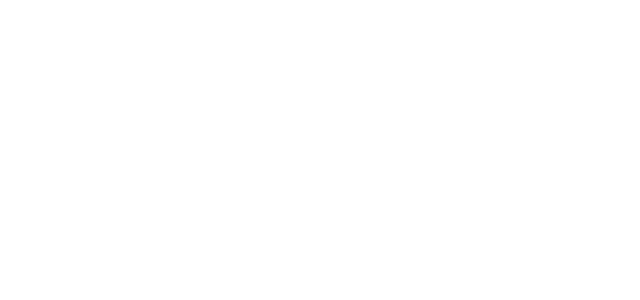
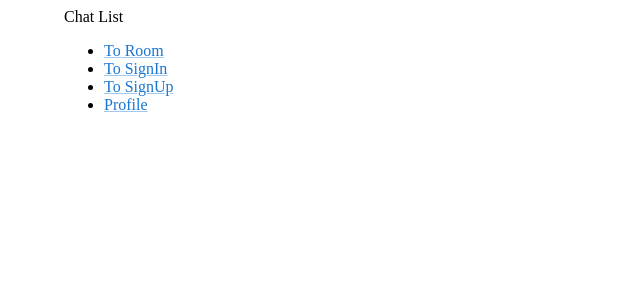
Before and after one commit to denis-larin-22/myChat, a React (Create React App) app: page / in a window 1280 px wide. Shown: the top 300 px of the page, without its empty margins (0-640 px from the left). Built offline with nearby package versions, Linux system fonts and the light colour scheme.

Commit message:
Reconfiguring router config

```diff
--- a/src/core/router/index.js
+++ b/src/core/router/index.js
@@ -1,15 +1,32 @@
+/* eslint-disable react/react-in-jsx-scope */
 import { createBrowserRouter } from 'react-router-dom';
 import { Root } from '../../views/Root';
 import AuthSignIn from '../../views/auth/SignIn';
 import AuthSignUp from '../../views/auth/SignUp';
 import { AuthForgot } from '../../views/auth/Forgot';
+import { ChatList, ChatRoom } from '../../views/chat/index';
+import { UserProfile } from '../../views/user/Profile/index.jsx';
 
 
 
 export const routes = createBrowserRouter([
     {
         path: '/',
-        element: <Root/>
+        element: <Root/>,
+        children: [
+            {
+                index: true,
+                element: <ChatList />,
+            },
+            {
+                path: ':roomId',
+                element: <ChatRoom />,
+            },
+            {
+                path: '/profile',
+                element: <UserProfile />,
+            },
+        ],
     },
     {
         path: '/signin',
--- a/src/views/Root/index.js
+++ /dev/null
@@ -1,11 +0,0 @@
-import { Container } from "@mui/material";
-
-import { Header } from "./components/Header";
-
-export const Root = () => {
-    return (
-        <Container>
-            <Header/>
-        </Container>
-    )
-}
--- /dev/null
+++ b/src/views/Root/index.jsx
@@ -0,0 +1,13 @@
+import { Container } from '@mui/material';
+
+import { Header } from './components/Header';
+import { Outlet } from 'react-router';
+
+export const Root = () => {
+    return (
+        <Container>
+            <Header />
+            <Outlet />
+        </Container>
+    );
+};
--- a/src/views/auth/Forgot/index.js
+++ b/src/views/auth/Forgot/index.js
@@ -1,3 +1,3 @@
 export const AuthForgot = () => {
-    return null
-}
+    return null;
+};
--- a/src/views/auth/SignIn/index.js
+++ b/src/views/auth/SignIn/index.js
@@ -13,6 +13,7 @@ import Typography from '@mui/material/Typography';
 import Container from '@mui/material/Container';
 import { createTheme, ThemeProvider } from '@mui/material/styles';
 import { Copyright } from '../../../shared/components/Copyright';
+import { Outlet } from 'react-router';
 
 // TODO remove, this demo shouldn't need to reset the theme.
 
@@ -87,13 +88,14 @@ export default function AuthSignIn() {
                             </Grid>
                             <Grid item>
                                 <Link href="/signup" variant="body2">
-                  {"Don't have an account? Sign Up"}
+                                    {'Don\'t have an account? Sign Up'}
                                 </Link>
                             </Grid>
                         </Grid>
                     </Box>
                 </Box>
                 <Copyright sx={{ mt: 8, mb: 4 }} />
+                <Outlet/>
             </Container>
         </ThemeProvider>
     );
--- a/src/views/chat/List/index.js
+++ b/src/views/chat/List/index.js
@@ -1,3 +1,24 @@
+import { Link } from '@mui/material';
+
+
 export const ChatList = () => {
-    return null
-}
+    return (
+        <div>
+          Chat List
+            <ul>
+                <li>
+                    <Link href="/123">To Room</Link>
+                </li>
+                <li>
+                    <Link href="/signin">To SignIn</Link>
+                </li>
+                <li>
+                    <Link href="/signup">To SignUp</Link>
+                </li>
+                <li>
+                    <Link href="/profile">Profile</Link>
+                </li>
+            </ul>
+        </div>
+    );
+};
--- a/src/views/chat/Room/index.js
+++ /dev/null
@@ -1,3 +0,0 @@
-export const ChatRoom = () => {
-    return null;
-}
--- /dev/null
+++ b/src/views/chat/Room/index.jsx
@@ -0,0 +1,13 @@
+import { Link } from '@mui/material';
+import { useParams } from 'react-router';
+
+export const ChatRoom = () => {
+    const { roomId } = useParams();
+
+    return (
+        <div className="">
+            <Link href="..">Back</Link>
+            RoomID: {roomId}
+        </div>
+    );
+};
--- a/src/views/user/Profile/index.jsx
+++ b/src/views/user/Profile/index.jsx
@@ -1,3 +1,3 @@
 export const UserProfile = () => {
-    return null;
-}
+    return <h1>Profile</h1>;
+};
```
Also changed, not shown: .eslintrc.json, src/views/auth/SignUp/index.js (indentation only). Lines whose indentation alone changed are shown as unchanged.
